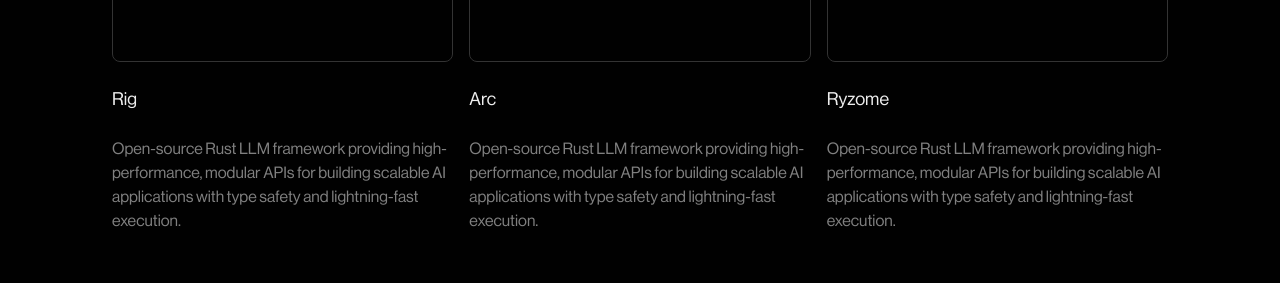
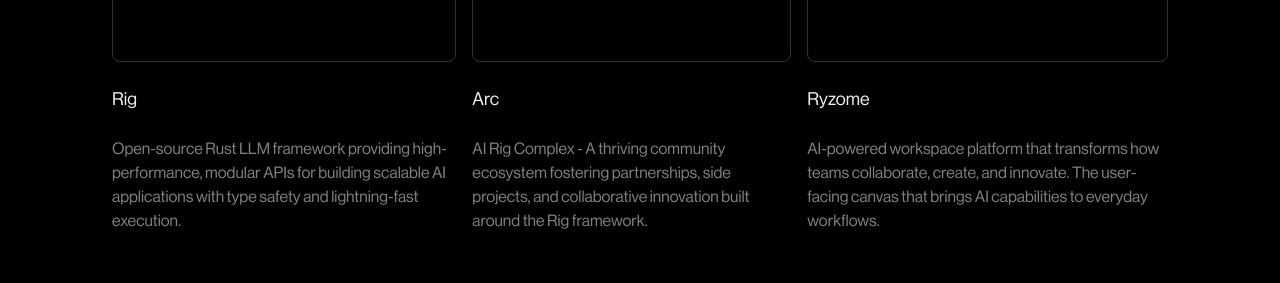
Before and after one commit to 0xPlaygrounds/playgrounds-website, a Next.js app: page / in a window 1280 px wide. Shown: the part 2340-2623 px from the top of the page. Built offline with nearby package versions, Linux system fonts and the light colour scheme; a web font is replaced by a local one.

Commit message:
add copy to products

```diff
--- a/src/components/navbar.tsx
+++ b/src/components/navbar.tsx
@@ -1,3 +1,5 @@
+'use client'
+
 import Image from 'next/image'
 
 export const Navbar = () => {
@@ -19,7 +21,12 @@
                     >
                         Github
                     </a>
-                    <div className="h-8 cursor-pointer transition duration-300 ease-in-out hover:bg-white/80 flex bg-white px-3 text-[13px] rounded text-[#030304] items-center justify-center">
+                    <div className="h-8 cursor-pointer transition duration-300 ease-in-out hover:bg-white/80 flex bg-white px-3 text-[13px] rounded text-[#030304] items-center justify-center" onClick={() => {
+                        const element = document.getElementById("products");
+                        if (element) {
+                            element.scrollIntoView({ behavior: "smooth" });
+                        }
+                    }}>
                         Products
                     </div>
                 </div>
--- a/src/components/threePlatforms.tsx
+++ b/src/components/threePlatforms.tsx
@@ -14,19 +14,19 @@
             logo: "/assets/projects/arc-logo.webp",
             bgImage: "/assets/projects/arc-bg.webp",
             description:
-                "Open-source Rust LLM framework providing high-performance, modular APIs for building scalable AI applications with type safety and lightning-fast execution.",
+                "AI Rig Complex - A thriving community ecosystem fostering partnerships, side projects, and collaborative innovation built around the Rig framework.",
         },
         {
             name: "Ryzome",
             logo: "/assets/projects/ryzome-logo.webp",
             bgImage: "/assets/projects/ryzome-bg.webp",
             description:
-                "Open-source Rust LLM framework providing high-performance, modular APIs for building scalable AI applications with type safety and lightning-fast execution.",
+                "AI-powered workspace platform that transforms how teams collaborate, create, and innovate. The user-facing canvas that brings AI capabilities to everyday workflows.",
         },
     ];
 
     return (
-        <div className="flex flex-col items-center gap-y-5 md:gap-y-8 px-4 md:px-[112px] md:py-[112px]">
+        <div className="flex flex-col items-center gap-y-5 md:gap-y-8 px-4 md:px-[112px] md:py-[112px]" id="products">
             <div className="flex items-center leading-none text-[28px] md:text-[52px] flex-col text-center justify-center">
                 <span>
                     A triad of platforms to{" "}
```
